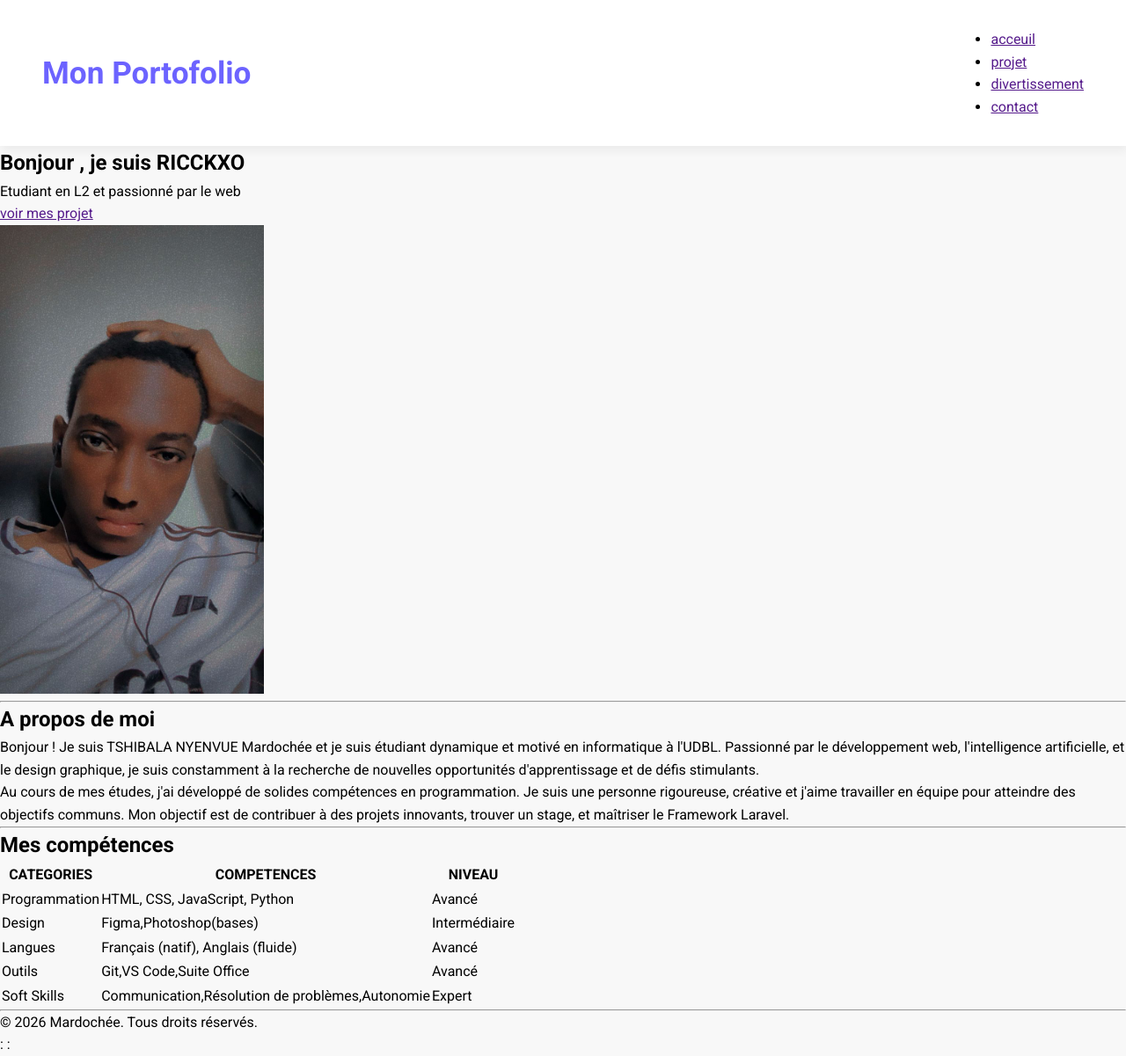
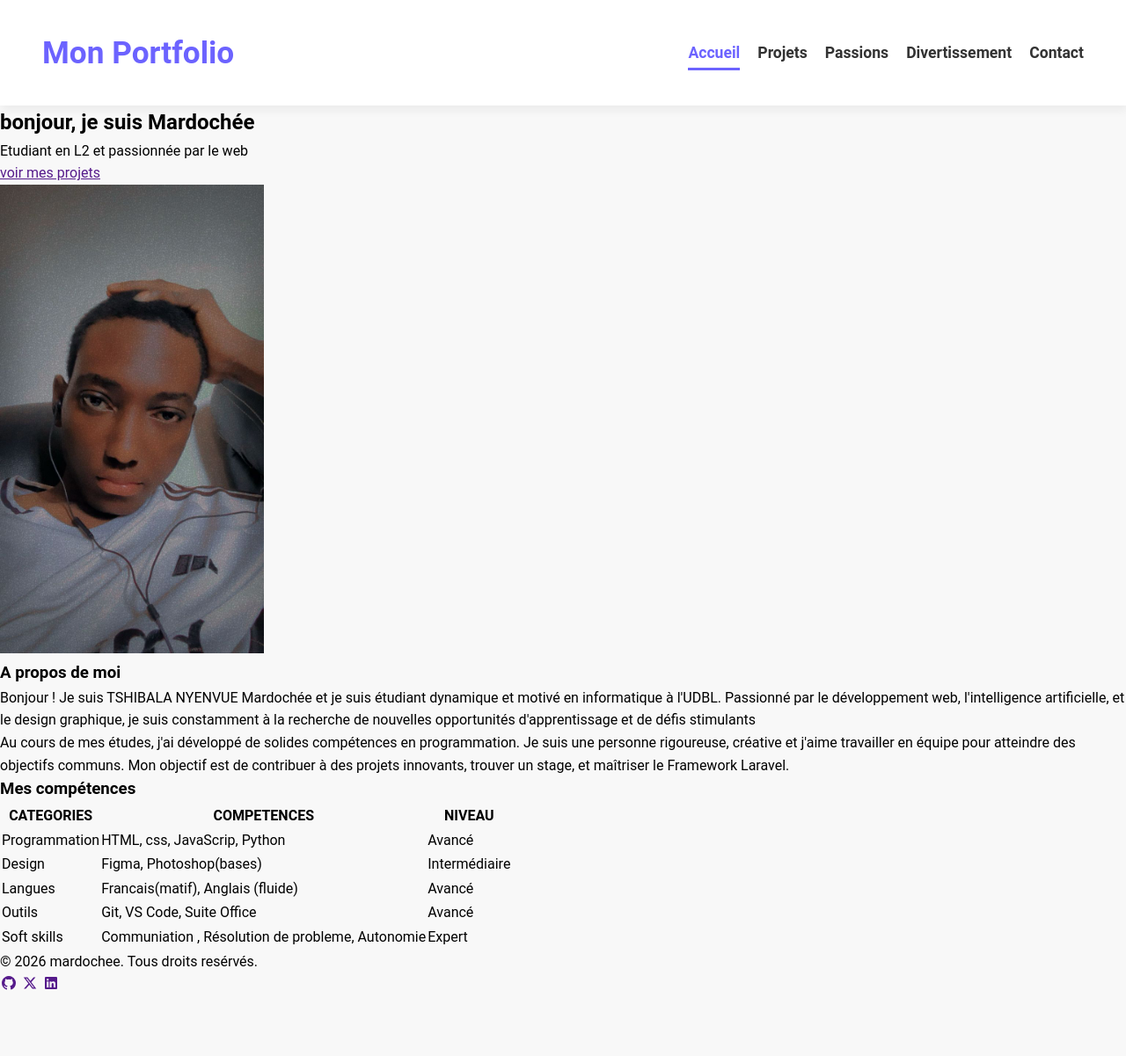
Before and after one commit to RICKXO/MON-PORTFOLIO-2026, a plain HTML site: page index.html in a window 1280 px wide. Shown: the whole page at 88% size. After the commit the page ends 1132 px from the top, so only its background shows below. Drawn offline with Linux system fonts and the light colour scheme.

Commit message:
sytilisaation et creation du menu

```diff
--- /dev/null
+++ b/Contact.html
@@ -0,0 +1,44 @@
+<!DOCTYPE html>
+<html lang="en">
+<head>
+    <meta charset="UTF-8">
+    <meta name="viewport" content="width=device-width, initial-scale=1.0">
+    <title>Mon portfolio</title>
+    <link rel="stylesheet" href="css/style.css">
+    <link rel="stylesheet" href="https://cdnjs.cloudflare.com/ajax/libs/font-awesome/7.0.1/css/all.min.css">
+    <link rel="preconnect" href="https://fonts.googleapis.com">
+<link rel="preconnect" href="https://fonts.gstatic.com" crossorigin>
+<link href="https://fonts.googleapis.com/css2?family=Roboto:ital,wght@0,100..900;1,100..900&display=swap" rel="stylesheet">
+</head>
+<body>
+    <header>
+        <div>
+            <a href="">Mon portfolio</a>
+        </div>
+        <nav>
+            <ul>
+                <li><a href="index.html">Accueil</a></li>
+                <li><a href="Projets.html">Projets</a></li>
+                <li><a href="Passions.html">Passions</a></li>
+                <li><a href="Divertissement.html">Divertissement</a></li>
+                <li><a href="Contact.html"class="active">Contact</a></li>
+            </ul>
+        </nav>
+    </header>
+<main>
+    <h1>
+        contactez-nous
+    </h1>
+</main>
+<footer>
+    <P>
+     &copy; 2026 Mardochée. Tous droits resérvés.
+     <P>
+    <div>
+        <a href=""><i class="fa-brands fa-github"></i></a>
+        <a href=""><i class="fa-brands fa-x-twitter"></i></a>
+        <a href=""><i class="fa-brands fa-linkedin"></i></a>
+    </div>
+</footer>
+</body>
+</html>
--- a/css/style.css
+++ b/css/style.css
@@ -38,3 +38,48 @@ header div a {
     font-weight: bold;
     color: var(--violet-doux);
 }
+
+ul li{
+    list-style: none;
+    margin-left: 20px;
+}
+
+ul {
+    display: flex;
+}
+
+ul li a {
+    text-decoration: none;
+    color: var(--gris-tres-fonce);
+    font-weight: 600;
+    font-size: 1.1rem;
+    position: relative;
+    padding: 10px 0;
+}
+
+ul li a:hover{
+    color: var(--violet-doux);
+}
+ul li a::after{
+    content: '';
+    position: absolute;
+    left: 0;
+    bottom: 0;
+    height: 3px;
+    width: 0%;
+    background-color: var(--violet-doux);
+    transition: width 0.3s ease;
+}
+
+ul li a:hover::after {
+    width: 100%;
+
+}
+
+a.active {
+    color: var(--violet-doux);
+}
+
+a.active::after {
+    width: 100%;
+}
--- a/index.html
+++ b/index.html
@@ -3,56 +3,55 @@
 <head>
     <meta charset="UTF-8">
     <meta name="viewport" content="width=device-width, initial-scale=1.0">
-    <title>Document</title>
-</head>
+    <title>Mon portfolio</title>
     <link rel="stylesheet" href="css/style.css">
-<link rel="stylesheet" href="https://cdnjs.cloudflare.com//ajax/libs/font-awesome/7.0.1/css/all.min.css">
+    <link rel="stylesheet" href="https://cdnjs.cloudflare.com/ajax/libs/font-awesome/7.0.1/css/all.min.css">
     <link rel="preconnect" href="https://fonts.googleapis.com">
 <link rel="preconnect" href="https://fonts.gstatic.com" crossorigin>
-<link href="https://fonts.googleapis.com/css2?family=Roboto:ital,wght@0,100..900;1,100..900&display=swap" rel="stylesheet">
+
+</head>
 <body>
     <header>
         <div>
-        <a href="">Mon Portofolio</a>
+            <a href="">Mon Portfolio</a>
         </div>
         <nav>
             <ul>
-            <li><a href="">acceuil</a></li>
-            <li><a href="">projet</a></li>
-            <li><a href="">divertissement</a></li>
-            <li><a href="">contact</a></li>
+                <li><a href="index.html"class="active">Accueil</a></li>
+                <li><a href="Projets.html">Projets</a></li>
+                <li><a href="Passions.html">Passions</a></li>
+                <li><a href="Divertissement.html">Divertissement</a></li>
+                <li><a href="Contact.html">Contact</a></li>
             </ul>
         </nav>
     </header>
     <main>
-    <SEction>
-        <DIV>
-            <H1>Bonjour , je suis RICCKXO</H1>
-            <P>Etudiant en L2  et passionné par le web</P>
-            <a href="">voir mes projet</a>
-        </DIV>
-        <DIV>
-            <img src="image/mardo.jpg "alt="mardo gamer" width="300">
-        </DIV>
-    </SEction><hr>
-    <SECtion>
+
+        <section>
+            <div>
+                <h1>bonjour, je suis Mardochée</h1>
+                <p>Etudiant en L2 et passionnée par le web</p>
+                <a href="">voir mes projets</a>
+            </div>
+            <div>
+                <img src="image/mardo.jpg" alt="mardo dkm"width="300">
+            </div
+        </section>
+        <section>
             <div>
                 <h1>A propos de moi</h1>
             <p>
-        Bonjour ! Je suis TSHIBALA NYENVUE Mardochée et je suis étudiant dynamique et motivé en informatique à l'UDBL. Passionné par le développement web, l'intelligence artificielle, et le design graphique, je suis constamment à la recherche de nouvelles opportunités d'apprentissage et de défis stimulants.
+                Bonjour ! Je suis TSHIBALA NYENVUE Mardochée et je suis étudiant dynamique et motivé en informatique à l'UDBL. Passionné par le développement web, l'intelligence artificielle, et le design graphique, je suis constamment à la recherche de nouvelles opportunités d'apprentissage et de défis stimulants
            </p>
             <p>
                 Au cours de mes études, j'ai développé de solides compétences en programmation. Je suis une personne rigoureuse, créative et j'aime travailler en équipe pour atteindre des objectifs communs. Mon objectif est de contribuer à des projets innovants, trouver un stage, et maîtriser le Framework Laravel.
            </p>
-</div>
-    </section><hr>
+           <div>
+        </section>
+        <section>
+            <div><h1>Mes compétences</h1></div>
+            <table>
 
-    <section>
-        <div>
-            <h2>Mes compétences</h2>
-        </div>
-
-        <table>
               <thead>
                     <tr>
                         <th>CATEGORIES</th>
@@ -60,39 +59,45 @@
                         <th>NIVEAU</th>
                     </tr>
                 </thead>
-            <tbody>
                     <tr>
                         <td>Programmation</td>
-                    <td>HTML, CSS, JavaScript, Python</td>
+                        <td>HTML, css, JavaScrip, Python</td>
                         <td>Avancé</td>
                     </tr>
                     <tr>
                         <td>Design</td>
-                    <td>Figma,Photoshop(bases)</td>
+                        <td>Figma, Photoshop(bases)</td>
                         <td>Intermédiaire</td>
                     </tr>
                     <tr>
                         <td>Langues</td>
-                    <td>Français (natif), Anglais (fluide)</td>
+                        <td>Francais(matif), Anglais (fluide)</td>
                         <td>Avancé</td>
                     </tr>
                     <tr>
                         <td>Outils</td>
-                    <td>Git,VS Code,Suite Office</td>
+                        <td>Git, VS Code, Suite Office</td>
                         <td>Avancé</td>
                     </tr>
                     <tr>
-                    <td>Soft Skills</td>
-                    <td>Communication,Résolution de problèmes,Autonomie</td>
+                        <td>Soft skills</td>
+                        <td>Communiation , Résolution de probleme, Autonomie</td>
                         <td>Expert</td>
                     </tr>
                 </tbody>
+
             </table>
-    </section><hr>
-<main>
+        </section>
+    </main>
+<footer>
+    <P>
+     &copy; 2026 mardochee. Tous droits resérvés.
+     <P>
+    <div>
+        <a href=""><i class="fa-brands fa-github"></i></a>
+        <a href=""><i class="fa-brands fa-x-twitter"></i></a>
+        <a href=""><i class="fa-brands fa-linkedin"></i></a>
+    </div>
 </footer>
-    <p>© 2026 Mardochée. Tous droits réservés.</p>
-</footer>:
-
 </body>
-</html>:
+</html>
```
Also changed, not shown: Divertissement.html (added, +42 -0 lines), Passions.html (added, +44 -0 lines), Projets.html (added, +44 -0 lines). Lines whose indentation alone changed are shown as unchanged.
